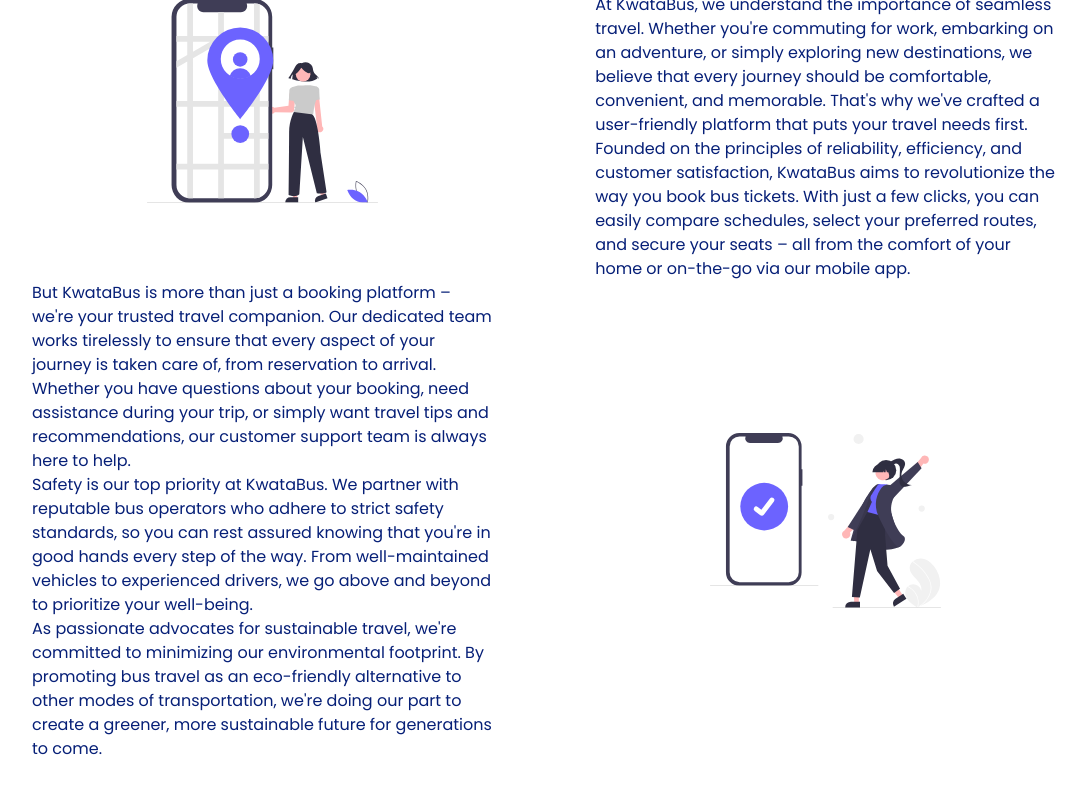
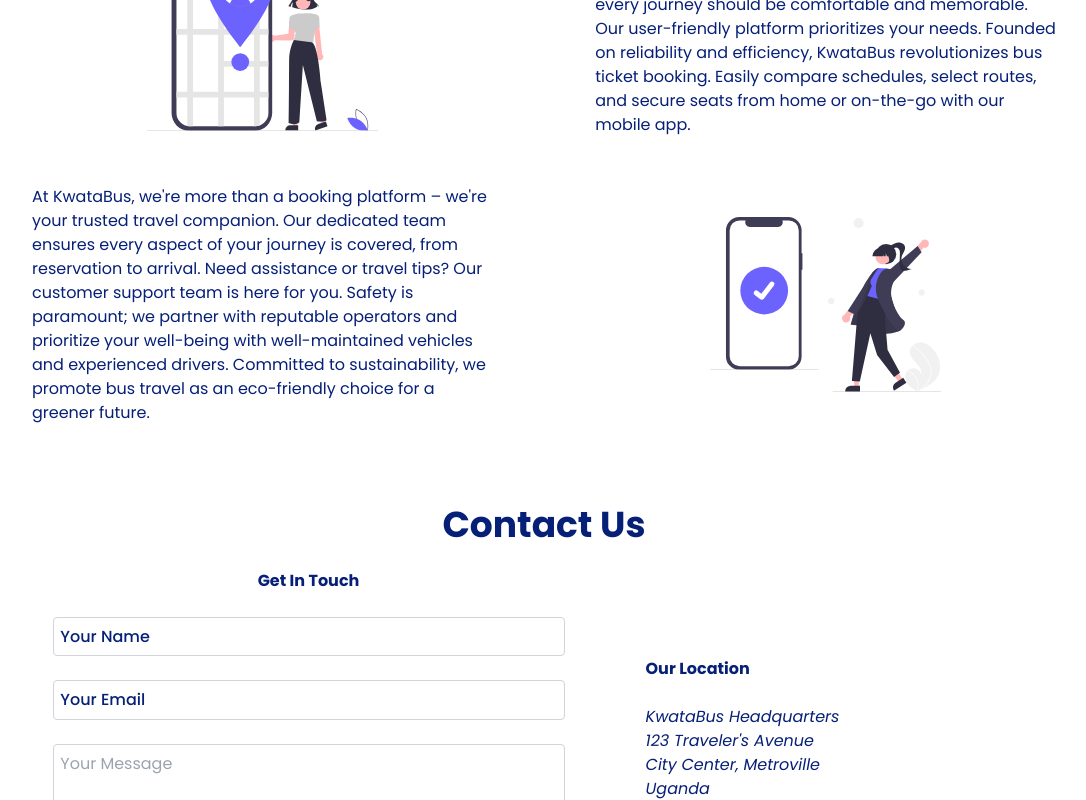
Before and after one commit to Patrickodida/KwataBus-App, a React (Vite) app: page / in a window 1280 px wide. Shown: the part 1440-2240 px from the top of the page, without its empty margins (96-1182 px from the left). Built offline with nearby package versions, Linux system fonts and the light colour scheme.

Commit message:
Modify the about section content

```diff
--- a/src/components/About.jsx
+++ b/src/components/About.jsx
@@ -7,57 +7,23 @@
     <div>
       <section className="about about-section w-4/5 max-w-screen-xl m-auto text-center my-20">
         <h2 className="text-4xl text-center mb-6 font-bold">About</h2>
-        <div className="section-1 flex justify-center items-center gap-[10%] ">
+        <div className="section-1 flex justify-center items-center gap-[10%] mb-12 ">
           <div className="image w-1/2 h-auto flex justify-center">
             <img src={SvgSmartphone} className="w-1/2 h-auto" />
           </div>
           <div className="text w-1/2 text-left">
             <p>
-              Welcome to KwataBus – your go-to platform for hassle-free bus
-              booking experiences! We're thrilled to have you aboard.
+              Welcome to KwataBus – your hassle-free platform for bus bookings! At KwataBus, we prioritize seamless travel experiences. Whether for work or adventure, we believe every journey should be comfortable and memorable. Our user-friendly platform prioritizes your needs. Founded on reliability and efficiency, KwataBus revolutionizes bus ticket booking. Easily compare schedules, select routes, and secure seats from home or on-the-go with our mobile app.
             </p>
-            <p>
-              At KwataBus, we understand the importance of seamless travel.
-              Whether you're commuting for work, embarking on an adventure, or
-              simply exploring new destinations, we believe that every journey
-              should be comfortable, convenient, and memorable. That's why we've
-              crafted a user-friendly platform that puts your travel needs
-              first.
-            </p>
-            <p>
-              Founded on the principles of reliability, efficiency, and customer
-              satisfaction, KwataBus aims to revolutionize the way you book bus
-              tickets. With just a few clicks, you can easily compare schedules,
-              select your preferred routes, and secure your seats – all from the
-              comfort of your home or on-the-go via our mobile app.
-            </p>
+
           </div>
         </div>
-        <div className="section-2 flex justify-center items-center gap-[10%]">
+        <div className="section-2 flex justify-center items-center gap-[10%] mb-4">
           <div className="text w-1/2 text-left">
             <p>
-              But KwataBus is more than just a booking platform – we're your
-              trusted travel companion. Our dedicated team works tirelessly to
-              ensure that every aspect of your journey is taken care of, from
-              reservation to arrival. Whether you have questions about your
-              booking, need assistance during your trip, or simply want travel
-              tips and recommendations, our customer support team is always here
-              to help.
+              At KwataBus, we're more than a booking platform – we're your trusted travel companion. Our dedicated team ensures every aspect of your journey is covered, from reservation to arrival. Need assistance or travel tips? Our customer support team is here for you. Safety is paramount; we partner with reputable operators and prioritize your well-being with well-maintained vehicles and experienced drivers. Committed to sustainability, we promote bus travel as an eco-friendly choice for a greener future.
             </p>
-            <p>
-              Safety is our top priority at KwataBus. We partner with reputable
-              bus operators who adhere to strict safety standards, so you can
-              rest assured knowing that you're in good hands every step of the
-              way. From well-maintained vehicles to experienced drivers, we go
-              above and beyond to prioritize your well-being.
-            </p>
-            <p>
-              As passionate advocates for sustainable travel, we're committed to
-              minimizing our environmental footprint. By promoting bus travel as
-              an eco-friendly alternative to other modes of transportation,
-              we're doing our part to create a greener, more sustainable future
-              for generations to come.
-            </p>
+
           </div>
           <div className="image w-1/2 h-auto flex justify-center">
             <img src={SvgPeople} className="w-1/2 h-auto" />
```
